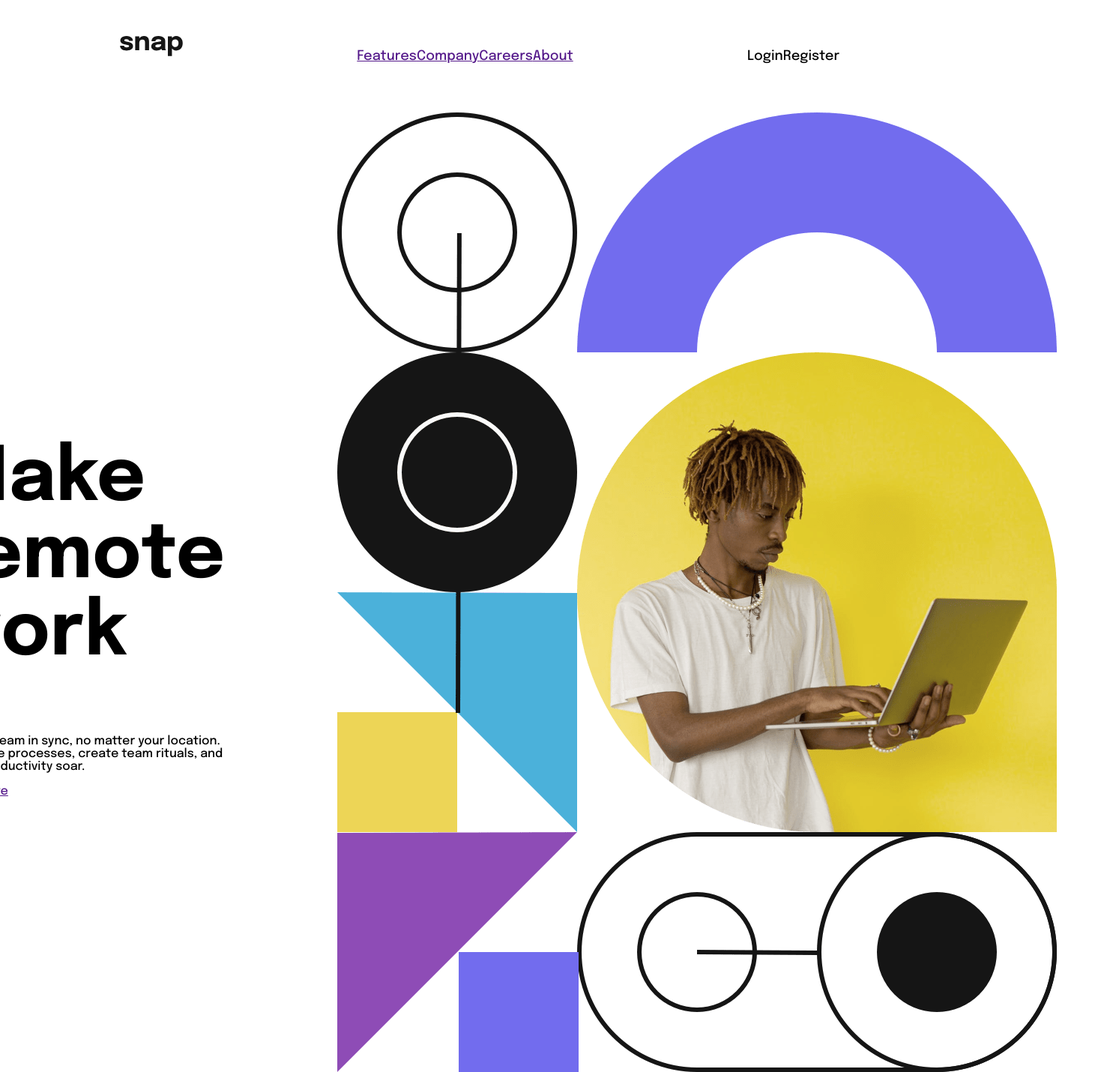
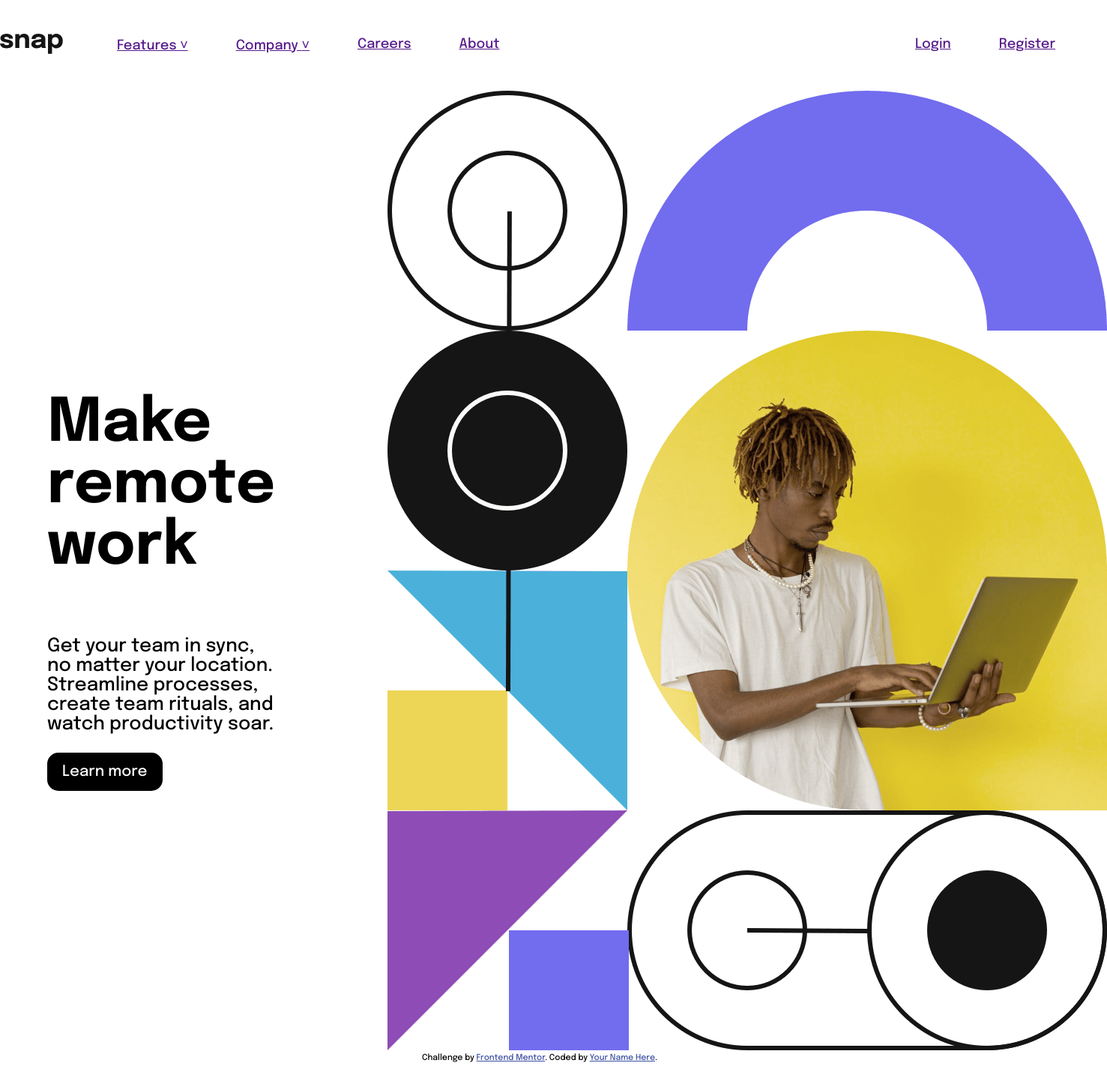
Before and after one commit to Kapza94/into-section-with-dropdown-navigation-main, a plain HTML site: page index.html in a window 1280 px wide. Shown: the top 1430 px of the page at 75% size, 1477 px wide, since content can reach past the window. Drawn offline with Linux system fonts and the light colour scheme.

Commit message:
after Lenas assisstance

```diff
--- a/index.html
+++ b/index.html
@@ -16,23 +16,26 @@
 </head>
 <body>
 
-
+  <div class="big-block-daddy">
     <nav class="nav-bar">
 
+      <div class="nav-left">
         <div class="logo">
           <a href="./index.html"> <img src="./images/logo.svg" alt="logo"></a>
         </div>
 
         <ol>
-        <li class="block-left"><a href="">Features</a></li>
-        <li class="block-left"><a href="">Company</a></li>
+          <li class="block-left"><a href="">Features <span>&#709;</span></a></li>
+          <li class="block-left"><a href="">Company <span>&#709;</span></a></li>
           <li class="block-left"><a href="">Careers</a></li>
           <li class="block-left"><a href="">About</a></li>
         </ol>
 
+      </div>
+
       <ol>
-        <li class+="block-right"><a href=""></a>Login</li>
-        <li class+="block-right"><a href=""></a>Register</li>
+        <li class+="block-right"><a href="">Login</a></li>
+        <li class+="block-right"><a href="">Register</a></li>
       </ol>
 
     </nav>
@@ -44,11 +47,12 @@
         </h1>
 
         <p>
-    Get your team in sync, no matter your location. Streamline processes,
-    create team rituals, and watch productivity soar.
+          Get your team in sync, no matter your location.<br> Streamline processes,
+          create team rituals, and <br> watch productivity soar.
         </p>
 
-  <a href="">
+
+          <a class="learn-more" href="">
             Learn more
           </a>
 
@@ -63,5 +67,6 @@
       Challenge by <a href="https://www.frontendmentor.io?ref=challenge" target="_blank">Frontend Mentor</a>.
       Coded by <a href="#">Your Name Here</a>.
     </div>
+  </div>
 </body>
 </html>
--- a/style.css
+++ b/style.css
@@ -1,49 +1,75 @@
 @import url('https://fonts.googleapis.com/css2?family=Epilogue:wght@500;700&family=Poppins:wght@200;400;600&display=swap');
 
-body{
+body {
     font-family: 'Epilogue', sans-serif;
     margin: 0%;
     padding: 0%;
 }
 
-.logo{
-    width: 84px;
-    height: 27px;
+
+.big-block-daddy{
+    width: 1440px;
+    margin: 0 auto;
+}
+.nav-bar {
+    display: flex;
+    justify-content: space-between;
 }
 
-.nav-bar{
+.nav-left {
     display: flex;
-    justify-content: space-between;
-    margin: 3rem 10rem;
+    align-items: center;
 }
 
-.block-left-main{
+.block-left-main {
     display: flex;
-    justify-content: center;
     flex-direction: column;
     margin-right: 150px;
-    margin-left: 50px;
-    height: 100vh;
+    margin-left: 100px;
+    align-items: flex-start;
 }
 
-.block-right-img img{
-width: 60rem;
+.block-right-img img {
+    width: 60rem;
 }
 
-ol{
+.block-left{
+    background-color: none;
+}
+
+ol {
     list-style: none;
     display: flex;
     margin-left: 0px;
     font-size: large;
+    text-decoration: none;
 }
 
-.block-big{
-display: flex;
-align-items: center;
-justify-content: center;
+ol li a {
+    display: block;
+    padding: 2rem;
+}
+
+.block-big {
+    display: flex;
+    align-items: center;
+    justify-content: center;
 
 }
 
-h1{
-    font-size: 100px;
+h1 {
+    font-size: 80px;
 }
+
+p {
+    font-size: 25px;
+}
+
+.learn-more {
+   font-size: 20px;
+   color: white;
+   text-decoration: none;
+   background-color: black;
+   border-radius: 15px;
+   padding: 15px 20px;
+}
```
Lines whose indentation alone changed are shown as unchanged.
